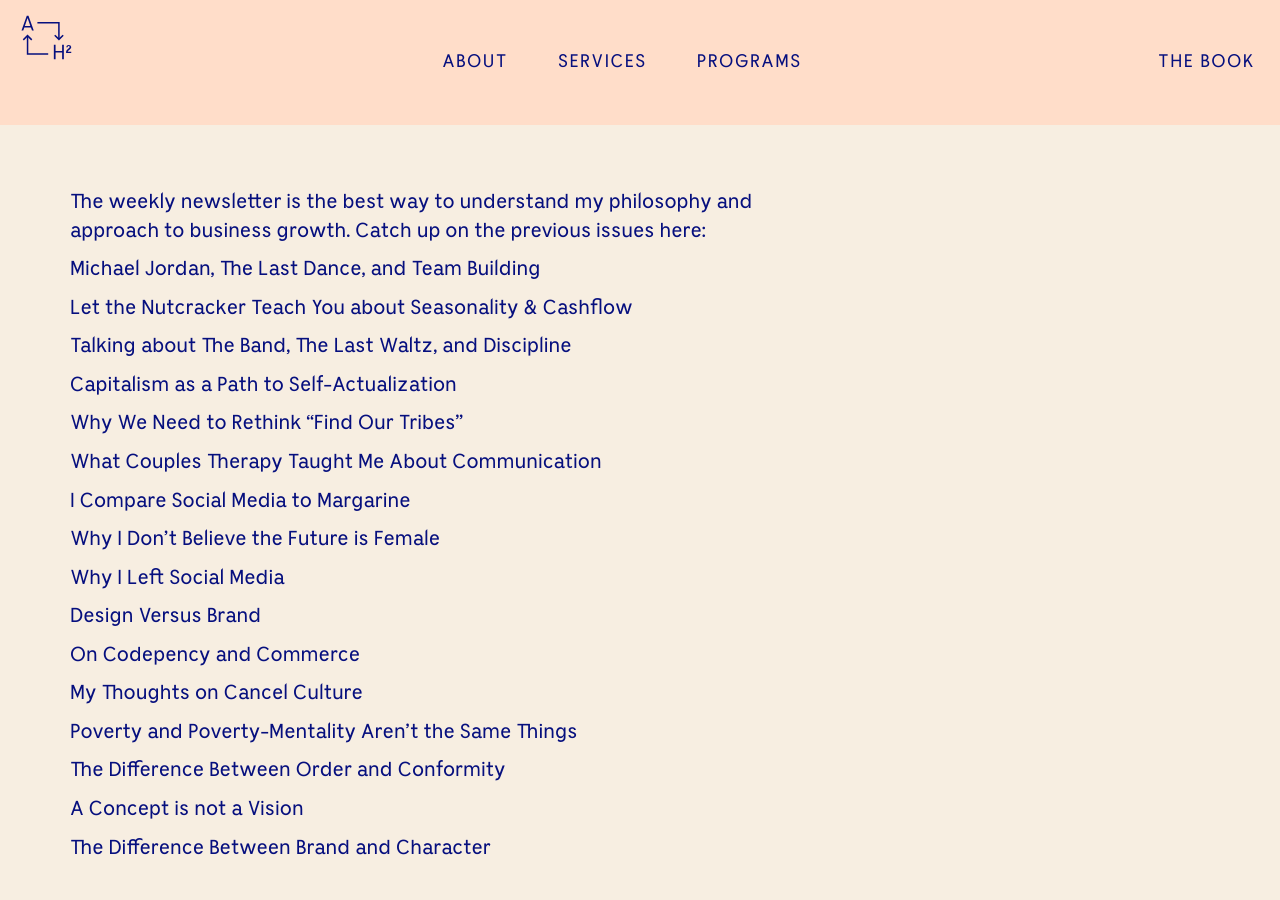
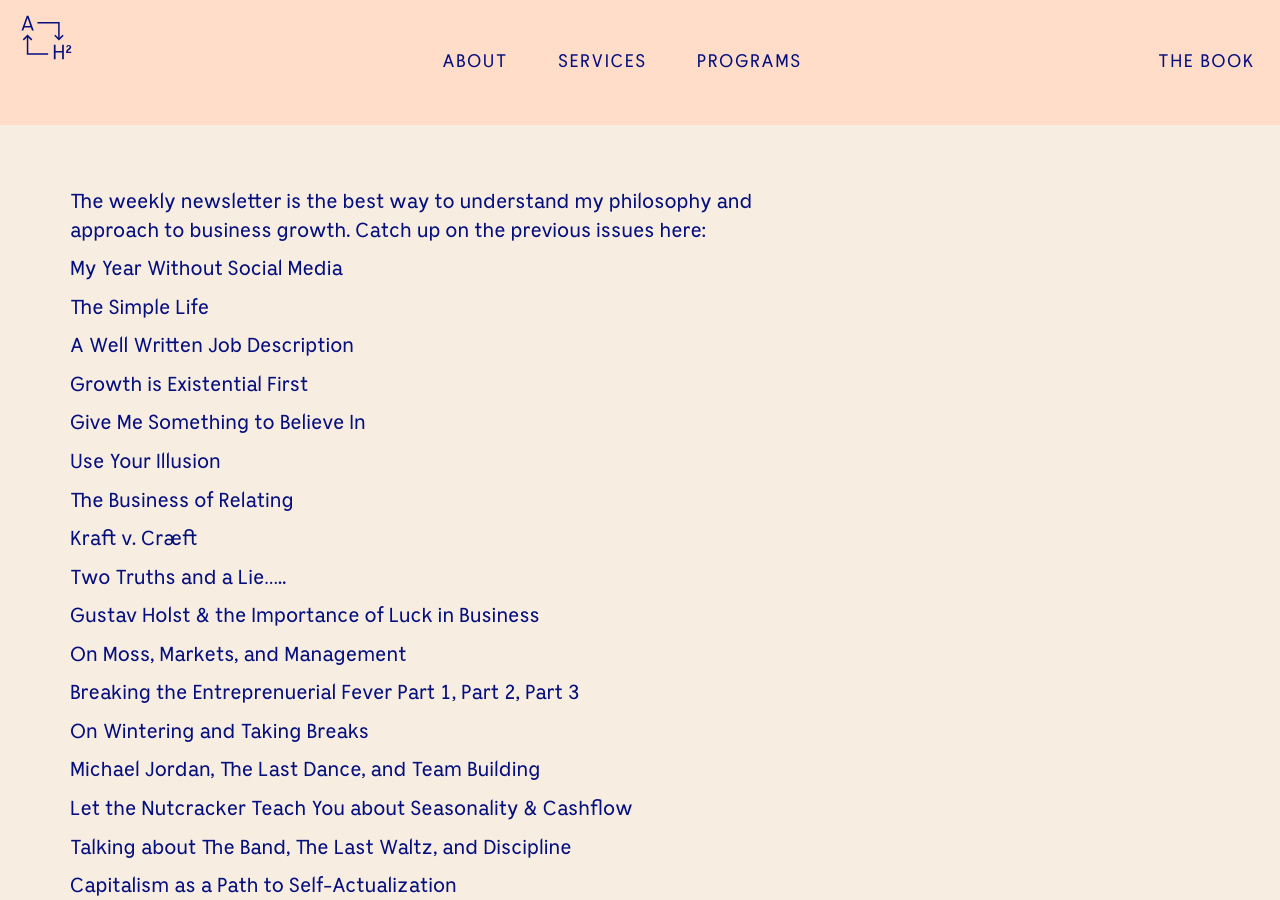
Before and after one commit to hollyhoward78/ask-holly-how, a Jekyll site: the page built from _posts/2017-06-22-intropost.md, in a window 1280 px wide and 900 px high, scrolled down 217 px. Built offline with Jekyll 4.4.1, drawn with Linux system fonts in a browser that asks for light colours; a script that is not in the unit is left out; comment, search, counter and statistics services are not loaded.

Commit message:
Update Resources “2017-06-22-intropost”

```diff
--- a/_posts/2017-06-22-intropost.md
+++ b/_posts/2017-06-22-intropost.md
@@ -4,6 +4,32 @@ title: AHH Newsletter Archive
 date: 2021-05-31T22:35:39.433Z
 ---
 The weekly newsletter is the best way to understand my philosophy and approach to business growth. Catch up on the previous issues here:
+
+[My Year Without Social Media](https://us9.campaign-archive.com/?u=5d546171d6acc818005d962e1&id=6084433048)
+
+[The Simple Life](https://us9.campaign-archive.com/?u=5d546171d6acc818005d962e1&id=6306d8d93f)
+
+[A Well Written Job Description](https://us9.campaign-archive.com/?u=5d546171d6acc818005d962e1&id=4570b3b316)
+
+[Growth is Existential First](https://us9.campaign-archive.com/?u=5d546171d6acc818005d962e1&id=3bdb1046dc)
+
+[Give Me Something to Believe In](https://us9.campaign-archive.com/?u=5d546171d6acc818005d962e1&id=b33b4d2366)
+
+[Use Your Illusion](https://us9.campaign-archive.com/?u=5d546171d6acc818005d962e1&id=a09ef358f8)
+
+[The Business of Relating](https://us9.campaign-archive.com/?u=5d546171d6acc818005d962e1&id=6f9ccdfec5)
+
+[Kraft v. Cræft](https://us9.campaign-archive.com/?u=5d546171d6acc818005d962e1&id=7656fa5201)
+
+[Two Truths and a Lie.....](https://us9.campaign-archive.com/?u=5d546171d6acc818005d962e1&id=c7802496b9)
+
+[Gustav Holst & the Importance of Luck in Business](https://us9.campaign-archive.com/?u=5d546171d6acc818005d962e1&id=47efcd9c3f)
+
+[On Moss, Markets, and Management ](https://us9.campaign-archive.com/?u=5d546171d6acc818005d962e1&id=037ff238b5)
+
+[Breaking the Entreprenuerial Fever Part 1](https://us9.campaign-archive.com/?u=5d546171d6acc818005d962e1&id=153ec36632), [Part 2](https://us9.campaign-archive.com/?u=5d546171d6acc818005d962e1&id=57540ee0f4), [Part 3](https://us9.campaign-archive.com/?u=5d546171d6acc818005d962e1&id=4cf5a39384)
+
+[On Wintering and Taking Breaks](https://us9.campaign-archive.com/?u=5d546171d6acc818005d962e1&id=ac41941655)
 
 [Michael Jordan, The Last Dance, and Team Building](https://mailchi.mp/74e355dd31cd/business-growth-program-early-bird-registration-open-4489437)
 
```
